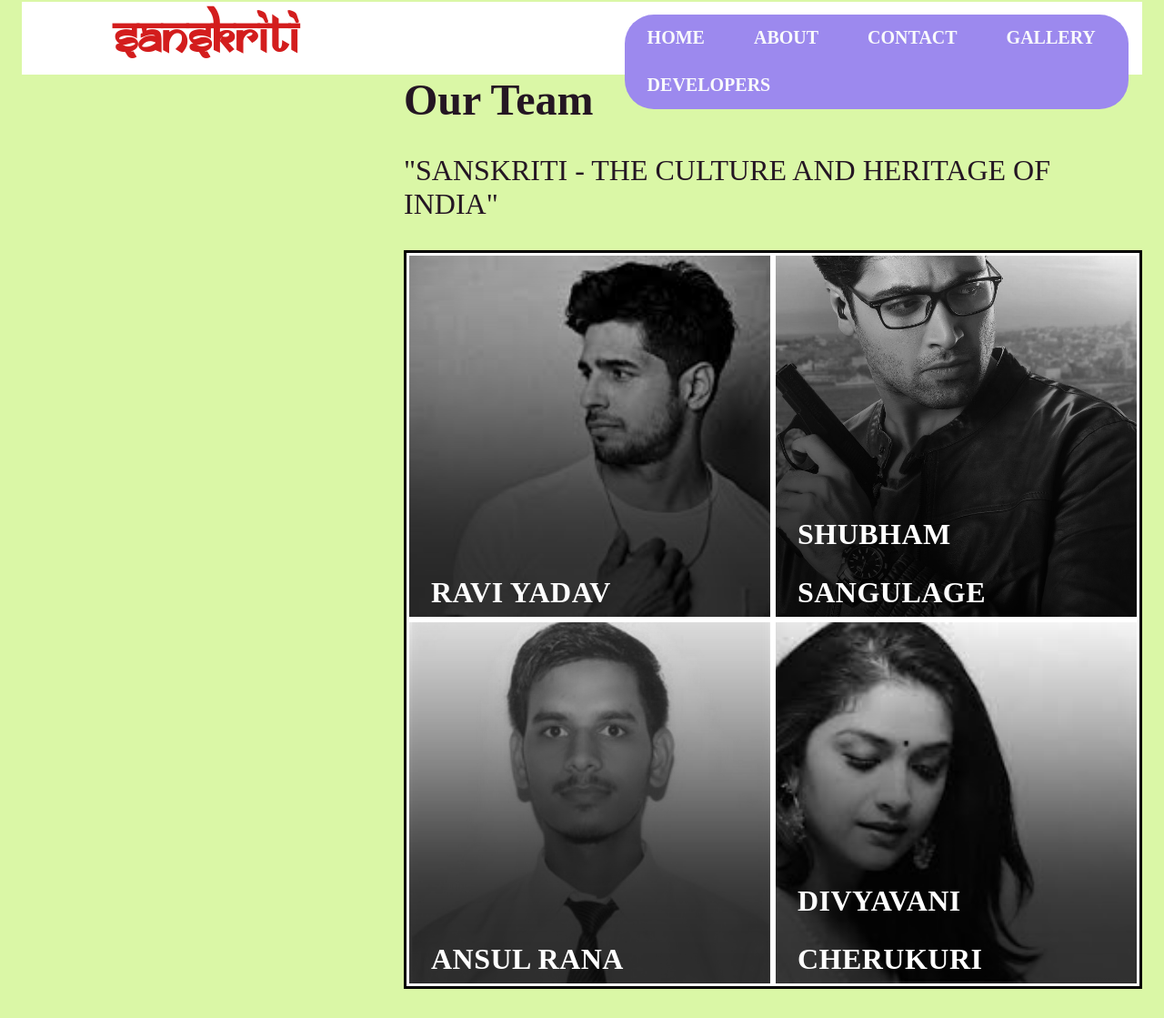
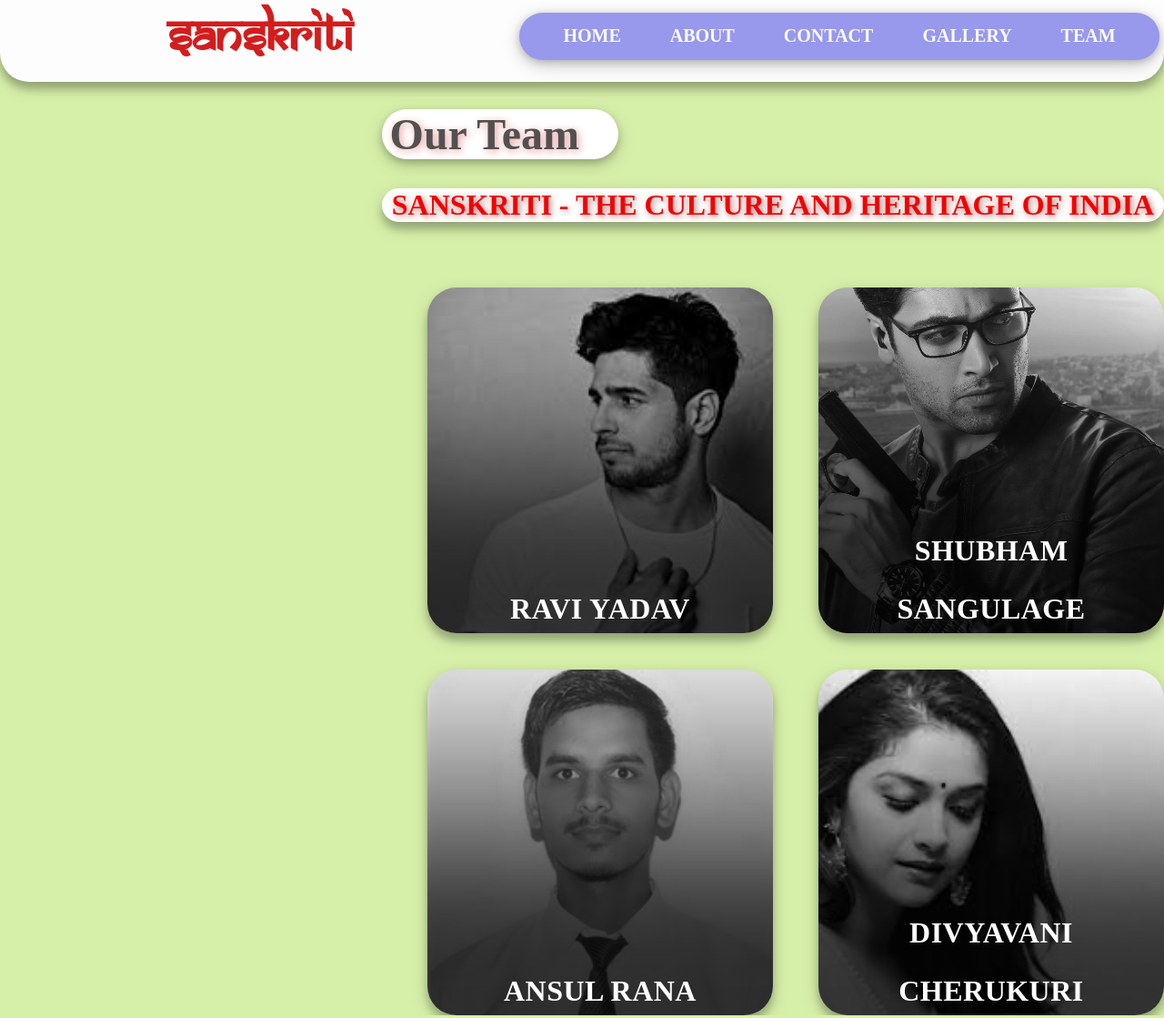
Before and after one commit to ansulrana5/BATCH27-B5-TEAM2, a Flask app: page /Team in a window 1280 px wide. Shown: the whole page at 91% size. Run offline with Flask 2, Linux system fonts and the light colour scheme.

Commit message:
css changes

```diff
--- a/static/css/nav.css
+++ b/static/css/nav.css
@@ -15,12 +15,17 @@
 
 body {
     font-family: montserrat;
+    text-align: center;
+    background-color: #d7f0a9;
 }
 
 nav {
-    background: #ffffff;
-    height: 80px;
+    background: #fdfdfd;
+    height: 90px;
     width: 100%;
+    box-shadow: 0 8px 8px 0 rgba(0, 0, 0, 0.2), 0 6px 20px 0 rgba(0, 0, 0, 0.19);
+    border-bottom-left-radius: 2em;
+    border-bottom-right-radius: 2em;
 }
 
 label.logo {
@@ -33,11 +38,12 @@ label.logo {
 }
 
 nav ul {
+    box-shadow: 0 2px 8px 0 rgba(0, 0, 0, 0.2), 0 6px 20px 0 rgba(0, 0, 0, 0.19);
     margin-top: 14px;
-    width: 45%;
-    background-color: #9c89ee;
+    width: 55%;
+    background-color: #9898ec;
     float: right;
-    margin-right: 15px;
+    margin-right: 5px;
     border-radius: 2em;
 }
 
@@ -123,7 +129,6 @@ section {
     background-size: cover;
     height: calc(100vh - 80px);
 }
-
 
 #button {
     border-style: solid;
@@ -212,7 +217,6 @@ input[type=submit]:hover {
 
 .container {
     border-radius: 5px;
-    background-color: #DAF7A6;
     padding: 30px;
 }
 
--- a/static/css/team.css
+++ b/static/css/team.css
@@ -1,53 +1,51 @@
     /* Globals */
-body {
-  font-family: "Inter", sans-serif;
-
-  padding: 2rem 1.5rem;
-  margin: 0 auto;
-  color: #241623;
-  background: #DAF7A6;
-
-}
 
     h1 {
+        margin-top: 30px;
+        margin-right: 600px;
         font-weight: 900;
         font-size: 3rem;
-  max-width: 20ch;
+        padding-right: 04%;
+        box-shadow: 0 4px 8px 0 rgba(0, 0, 0, 0.2), 0 6px 20px 0 rgba(0, 0, 0, 0.19);
+        border-radius: 1em;
+        text-shadow: 2px 2px 9px rgb(230, 156, 156);
+        background-color: rgb(255, 255, 255);
+        color: rgb(83, 80, 80);
     }
 
     p {
-  max-width: 60ch;
         font-size: 2rem;
+        font-weight: 900;
+        border-radius: 1em;
+        text-shadow: 2px 2px 7px rgb(180, 122, 122);
+        background-color: rgb(255, 255, 255);
+        color: rgb(243, 0, 0);
+        box-shadow: 0 8px 8px 0 rgba(0, 0, 0, 0.2), 0 6px 20px 0 rgba(0, 0, 0, 0.19);
+        ;
     }
 
     a {
         color: currentcolor;
     }
+    /* Utilities */
 
-/* Utilities */
     .auto-grid {
         display: grid;
-  grid-template-columns: repeat(
-    auto-fill,
-    minmax(var(--auto-grid-min-size, 19rem), 1fr)
-  );
+        grid-template-columns: repeat( auto-fill, minmax(var(--auto-grid-min-size, 19rem), 1fr));
         grid-gap: var(--auto-grid-gap, 0);
         padding: 0;
-  border-style: solid;
-  border-color: black;
     }
 
-.flow > * + * {
+    .flow>*+* {
         margin-top: var(--flow-space, 1em);
+    }
+    /* Composition */
 
-}
-
-/* Composition */
     .team {
         --flow-space: 2em;
     }
+    /* Blocks */
 
-/* Blocks */
     .profile {
         display: flex;
         flex-direction: column;
@@ -59,14 +57,17 @@ a {
         backface-visibility: hidden;
         text-decoration: none;
         overflow: hidden;
-  border-style: solid;
-  border-color: white;
+        border-color: rgb(255, 255, 255);
+        border-radius: 2em;
+        box-shadow: 0 8px 8px 0 rgba(0, 0, 0, 0.2), 0 6px 20px 0 rgba(0, 0, 0, 0.19);
+        margin-left: 50px;
+        margin-top: 40px;
     }
 
     .profile::before,
     .profile::after {
         content: "";
-  width: 100%;
+        width: 500%;
         height: 100%;
         position: absolute;
         /*inset: 0;*/
@@ -75,39 +76,17 @@ a {
     }
 
     .profile::before {
-  background: linear-gradient(
-    to top,
-    hsl(0 0% 0% / 0.79) 0%,
-    hsl(0 0% 0% / 0.787) 7.8%,
-    hsl(0 0% 0% / 0.779) 14.4%,
-    hsl(0 0% 0% / 0.765) 20.2%,
-    hsl(0 0% 0% / 0.744) 25.3%,
-    hsl(0 0% 0% / 0.717) 29.9%,
-    hsl(0 0% 0% / 0.683) 34.3%,
-    hsl(0 0% 0% / 0.641) 38.7%,
-    hsl(0 0% 0% / 0.592) 43.3%,
-    hsl(0 0% 0% / 0.534) 48.4%,
-    hsl(0 0% 0% / 0.468) 54.1%,
-    hsl(0 0% 0% / 0.393) 60.6%,
-    hsl(0 0% 0% / 0.31) 68.3%,
-    hsl(0 0% 0% / 0.216) 77.3%,
-    hsl(0 0% 0% / 0.113) 87.7%,
-    hsl(0 0% 0% / 0) 100%
-  );
+        background: linear-gradient( to top, hsl(0 0% 0% / 0.79) 0%, hsl(0 0% 0% / 0.787) 7.8%, hsl(0 0% 0% / 0.779) 14.4%, hsl(0 0% 0% / 0.765) 20.2%, hsl(0 0% 0% / 0.744) 25.3%, hsl(0 0% 0% / 0.717) 29.9%, hsl(0 0% 0% / 0.683) 34.3%, hsl(0 0% 0% / 0.641) 38.7%, hsl(0 0% 0% / 0.592) 43.3%, hsl(0 0% 0% / 0.534) 48.4%, hsl(0 0% 0% / 0.468) 54.1%, hsl(0 0% 0% / 0.393) 60.6%, hsl(0 0% 0% / 0.31) 68.3%, hsl(0 0% 0% / 0.216) 77.3%, hsl(0 0% 0% / 0.113) 87.7%, hsl(0 0% 0% / 0) 100%);
         transition: 300ms opacity linear;
     }
 
     .profile::after {
-  background: linear-gradient(
-    45deg,
-    hsl(5 97% 63% / 0.7) 0,
-    hsl(5 97% 63% / 0) 100%
-  );
+        background: linear-gradient( 45deg, hsl(5 97% 63% / 0.7) 0, hsl(5 97% 63% / 0) 100%);
         opacity: 0;
         transition: 300ms opacity linear;
     }
 
-.profile > * {
+    .profile>* {
         z-index: 1;
     }
 
--- a/templates/contact.html
+++ b/templates/contact.html
@@ -16,7 +16,7 @@
             <li><a href="{{url_for('About')}}">About</a></li>
             <li><a href="{{url_for('Contact')}}">Contact</a></li>
             <li><a href="{{url_for('Gallery')}}">Gallery</a></li>
-            <li><a href="{{url_for('Team')}}">Developers</a></li>
+            <li><a href="{{url_for('Team')}}">Team</a></li>
         </ul>
     </nav>
     <div class="container">
@@ -36,11 +36,11 @@
                     <input type="text" id="email" name="email" placeholder="Your Email..">
                     <label for="subject">Subject</label>
                     <textarea id="subject" name="subject" placeholder="Write something.." style="height:170px"></textarea>
-            <input type="submit"  value="Submit">
-            {{final}}
+                    <input type="submit" value="Submit"> {{final}}
                 </form>
             </div>
         </div>
     </div>
 </body>
+
 </html>
--- a/templates/team.html
+++ b/templates/team.html
@@ -11,41 +11,43 @@
 </head>
 
 <body>
-    <nav style="max-width: 100%; margin-top: -30px;">
-        <label class="logo">SANSKRITI</label>
+    <nav>
+        <label class="logo ">SANSKRITI</label>
         <ul>
-            <li><a href="{{url_for('Map')}}">Home</a></li>
-            <li><a href="{{url_for('About')}}">About</a></li>
-            <li><a href="{{url_for('Contact')}}">Contact</a></li>
-            <li><a href="{{url_for('Gallery')}}">Gallery</a></li>
-            <li><a href="{{url_for('Team')}}">Developers</a></li>
-   </ul>
+            <li><a href="{{url_for( 'Map')}} ">Home</a></li>
+            <li><a href="{{url_for( 'About')}} ">About</a></li>
+            <li><a href="{{url_for( 'Contact')}} ">Contact</a></li>
+            <li><a href="{{url_for( 'Gallery')}} ">Gallery</a></li>
+            <li>
+                <a href="{{url_for( 'Team')}} ">Team</a>
+            </li>
+        </ul>
     </nav>
-    <article  style="max-width: 55rem; margin-left: 420px;"class="flow">
+    <article style="max-width: 55rem; margin-left: 420px; " class="flow ">
         <h1>Our Team</h1>
-        <p>"SANSKRITI - THE CULTURE AND HERITAGE OF INDIA"</p>
-        <div class="team">
-            <ul class="auto-grid" role="list">
-                <li class="profile">
-                    <h2 class="profile__name">RAVI YADAV</h2>
-                    <img alt="Ravi Yadav" src="../static/images/sid.jpg" />
+        <p>SANSKRITI - THE CULTURE AND HERITAGE OF INDIA</p>
+        <div class="team ">
+            <ul class="auto-grid " role="list ">
+                <li class="profile ">
+                    <h2 class="profile__name ">RAVI YADAV</h2>
+                    <img alt="Ravi Yadav " src="../static/images/sid.jpg " />
 
                 </li>
-                <li class="profile">
+                <li class="profile ">
 
-                    <h2 class="profile__name">SHUBHAM SANGULAGE</h2>
-                    <img alt="Shubham Sangulage" src="../static/images/adv.jpg" />
+                    <h2 class="profile__name ">SHUBHAM SANGULAGE</h2>
+                    <img alt="Shubham Sangulage " src="../static/images/adv.jpg " />
 
                 </li>
-                <li class="profile">
-                    <h2 class="profile__name">ANSUL RANA</h2>
-                    <img alt="Ansul Rana" src="../static/images/Ansul.JPG" />
+                <li class="profile ">
+                    <h2 class="profile__name ">ANSUL RANA</h2>
+                    <img alt="Ansul Rana " src="../static/images/Ansul.JPG " />
 
                 </li>
-                <li class="profile">
+                <li class="profile ">
 
-                    <h2 class="profile__name">DIVYAVANI CHERUKURI</h2>
-                    <img alt="Divyavani Cherukuri" src="../static/images/kee.jpg" />
+                    <h2 class="profile__name ">DIVYAVANI CHERUKURI</h2>
+                    <img alt="Divyavani Cherukuri " src="../static/images/kee.jpg " />
 
                 </li>
 
```
Also changed, not shown: templates/about.html (+18 -33 lines), templates/art.html (+27 -77 lines), templates/map.html (+29 -27 lines). Lines whose indentation alone changed are shown as unchanged.
